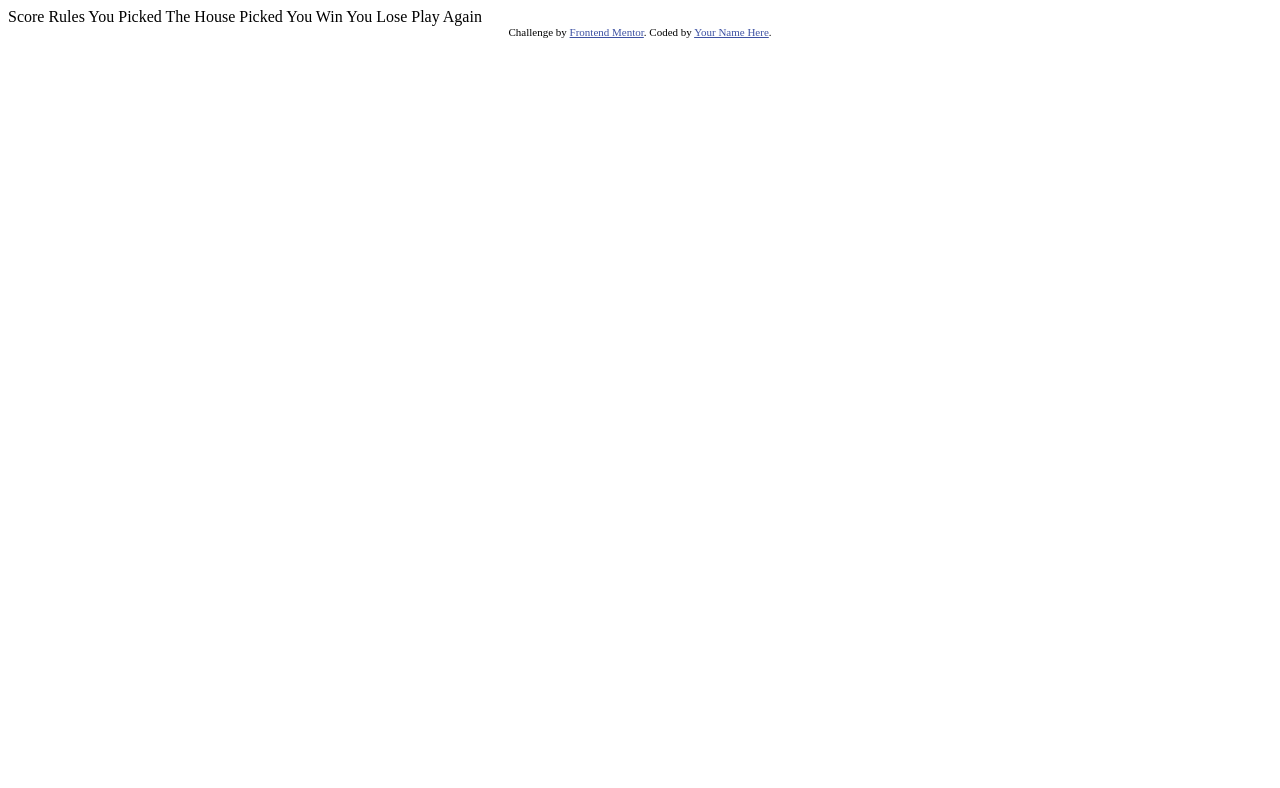
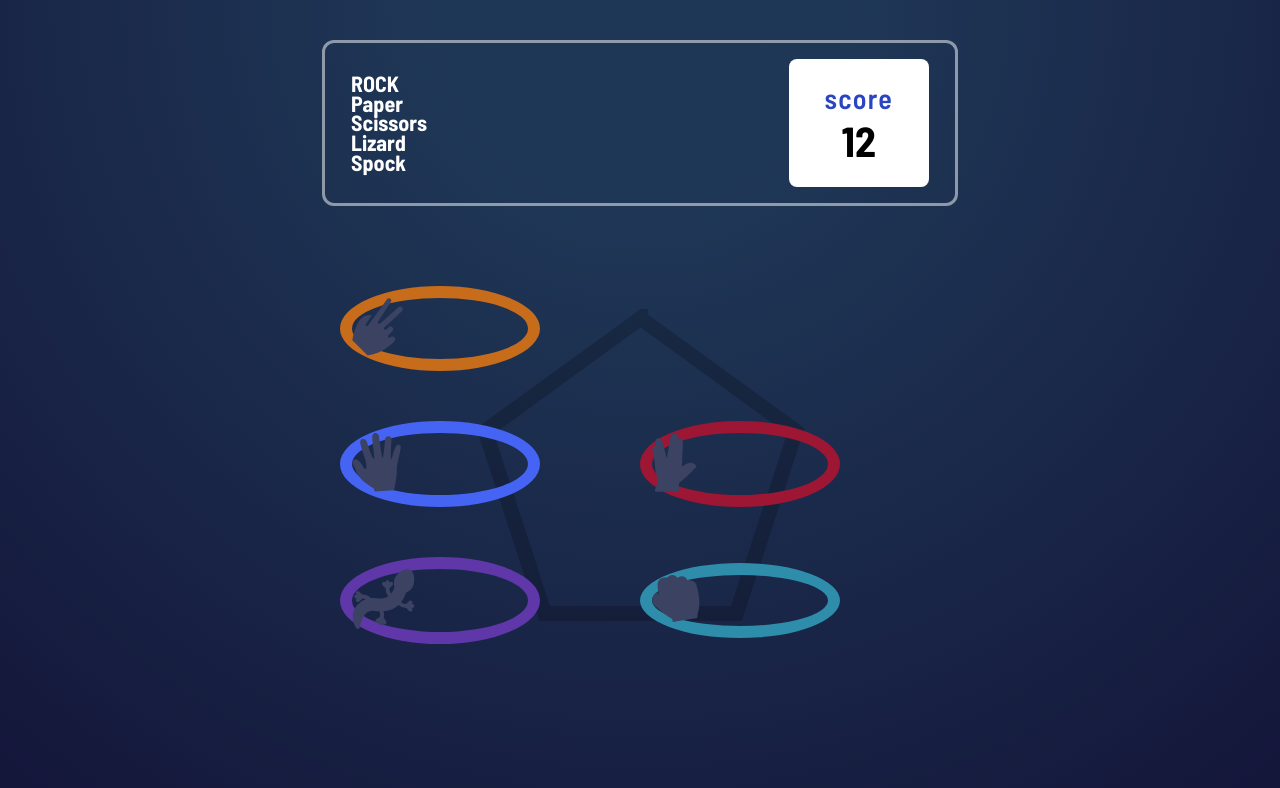
Before and after one commit to MiguelHG2351/rock-paper-scissors, a plain HTML site: page index.html in a window 1280 px wide. Drawn offline with Linux system fonts and the light colour scheme.

Commit message:
artboard : D

```diff
--- a/index.html
+++ b/index.html
@@ -1,37 +1,79 @@
 <!DOCTYPE html>
 <html lang="en">
     <head>
-  <meta charset="UTF-8">
-  <meta name="viewport" content="width=device-width, initial-scale=1.0"> <!-- displays site properly based on user's device -->
+        <meta charset="UTF-8" />
+        <meta name="viewport" content="width=device-width, initial-scale=1.0" />
+        <!-- displays site properly based on user's device -->
 
-  <link rel="icon" type="image/png" sizes="32x32" href="./images/favicon-32x32.png">
+        <link
+            rel="icon"
+            type="image/png"
+            sizes="32x32"
+            href="./public/images/favicon-32x32.png"
+        />
 
         <title>Frontend Mentor | Rock, Paper, Scissors</title>
-
-  Score
-  Rules
-
-  You Picked
-  The House Picked
-
-  You Win
-  You Lose
-
-  Play Again
-
+        <link rel="preconnect" href="https://fonts.gstatic.com" />
+        <link
+            href="https://fonts.googleapis.com/css2?family=Barlow+Semi+Condensed:wght@600;700&display=swap"
+            rel="stylesheet"
+        />
         <!-- Feel free to remove these styles or customise in your own stylesheet 👍 -->
-  <style>
-    .attribution { font-size: 11px; text-align: center; }
-    .attribution a { color: hsl(228, 45%, 44%); }
-  </style>
+        <link rel="stylesheet" href="./styles/styles.css" />
     </head>
     <body>
+        <div class="game">
+            <div class="app-content">
+                <div class="artboard">
+                    <h1>
+                        ROCK<br />Paper<br />Scissors<br />Lizard<br />Spock
+                    </h1>
+                    <div class="score">
+                        <small>score</small>
+                        <p>12</p>
+                    </div>
+                </div>
+                <section class="game-interactive">
+                    <div class="background">
+                        <img src="/public/images/bg-pentagon.svg" alt="" />
+                    </div>
+                    <div class="select-options">
+                        <div class="option scissors">
+                            <img
+                                src="/public/images/icon-scissors.svg"
+                                alt="scissors"
+                            />
+                        </div>
+                        <div class="option paper">
+                            <img
+                                src="/public/images/icon-paper.svg"
+                                alt="paper"
+                            />
+                        </div>
+                        <div class="option spock">
+                            <img
+                                src="/public/images/icon-spock.svg"
+                                alt="spock"
+                            />
+                        </div>
+                        <div class="option lizard">
+                            <img
+                                src="/public/images/icon-lizard.svg"
+                                alt="lizard"
+                            />
+                        </div>
+                        <div class="option rock">
+                            <img
+                                src="/public/images/icon-rock.svg"
+                                alt="rock"
+                            />
+                        </div>
+                    </div>
+                </section>
+            </div>
+        </div>
 
-
-
-  <div class="attribution">
-    Challenge by <a href="https://www.frontendmentor.io?ref=challenge" target="_blank">Frontend Mentor</a>.
-    Coded by <a href="#">Your Name Here</a>.
-  </div>
+        <div class="modal"></div>
+        <div class="overlay"></div>
     </body>
 </html>
--- a/styles/styles.css
+++ b/styles/styles.css
@@ -0,0 +1,130 @@
+* {
+    font-family: "Barlow Semi Condensed";
+    box-sizing: border-box;
+}
+
+body {
+    background-image: radial-gradient(circle at center top,  hsl(214, 47%, 23%) 20%,  hsl(237, 49%, 15%));
+
+}
+
+@media screen and (min-width: 1200px) {
+    .game {
+        width: 700px;
+        margin: 0 auto;
+    }
+
+    .app-content {
+        min-height: 100vh;
+        padding: 2em;
+    }
+
+    .artboard {
+        display: flex;
+        justify-content: space-between;
+        align-items: center;
+        color: #fff;
+        border: 3px solid rgba(255, 255, 255, 0.50);
+        padding: 16px 26px;
+        border-radius: 12px;
+    }
+
+    .artboard h1 {
+        line-height: 0.9;
+        font-size: 22px;
+    }
+
+    .score {
+        color: #fff;
+        background-color: #fff;
+        border-radius: 8px;
+        padding: 22px 36px;
+        text-align: center;
+    }
+
+    .score small {
+        color: #2A45C2;
+        font-size: 28px;
+        letter-spacing: 1.2px;
+    }
+
+    .score p {
+        font-size: 42px;
+        color: #000;
+        font-weight: 700;
+        margin: 0;
+    }
+
+    /* Background GAME  */
+
+    .game-interactive {
+        position: relative;
+        height: fill-available;
+        margin-top: 80px;
+    }
+
+    .background {
+        position: absolute;
+        z-index: -1;
+        top: 0;
+        left: 0;
+        right: 0;
+        bottom: 0;
+        display: flex;
+        justify-content: center;
+        align-items: center;
+    }
+
+    .background img {
+        max-width: 100%;
+        height: auto;
+        object-fit: cover;
+    }
+
+    .select-options {
+        margin: 0 auto;
+        display: grid;
+        grid-template-areas: "scissors scissors"
+                              "paper spock"
+                              "lizard rock";
+        grid-template-columns: 300px 300px;
+        grid-template-rows: auto auto auto;
+        gap: 50px 0;
+        justify-content: center;
+        align-items: center;
+    }
+
+    .option {
+        border-width: 12px;
+        border-style: solid;
+        border-radius: 50%;
+        width: 200px;
+    }
+
+    .scissors {
+        grid-area: scissors;
+        border-color: #C76C1B;
+    }
+
+    .paper {
+        grid-area: paper;
+
+        border-color: #4664F4;
+    }
+
+    .spock {
+        grid-area: spock;
+        border-color: #9D1634;
+    }
+
+    .lizard {
+        grid-area: lizard;
+        border-color: #5F37A8;
+    }
+
+    .rock {
+        grid-area: rock;
+        border-color: #2D8DAB;
+    }
+
+}
```
Also changed, not shown: 1 other file. Lines whose indentation alone changed are shown as unchanged.
